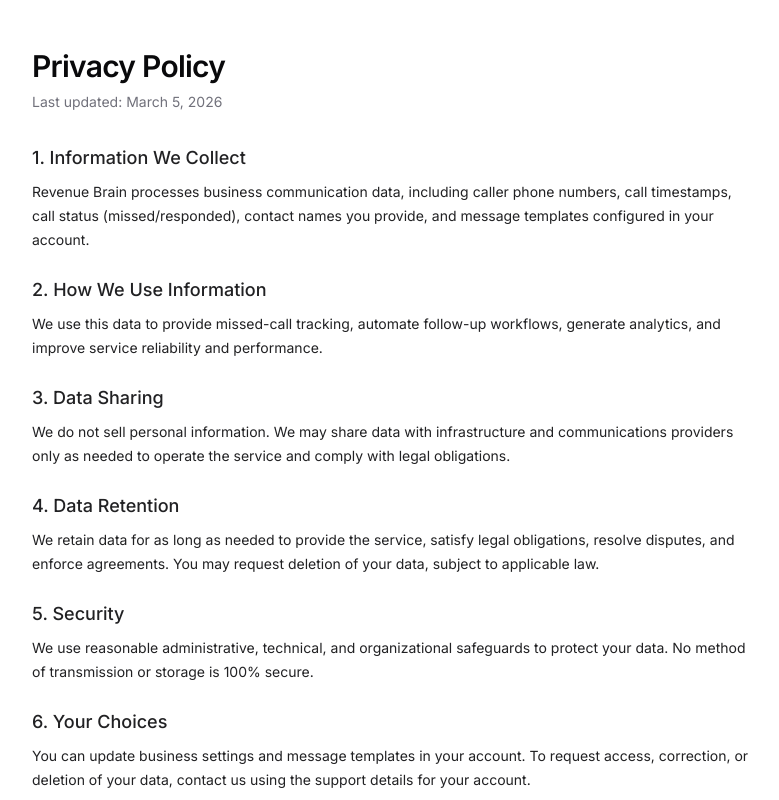
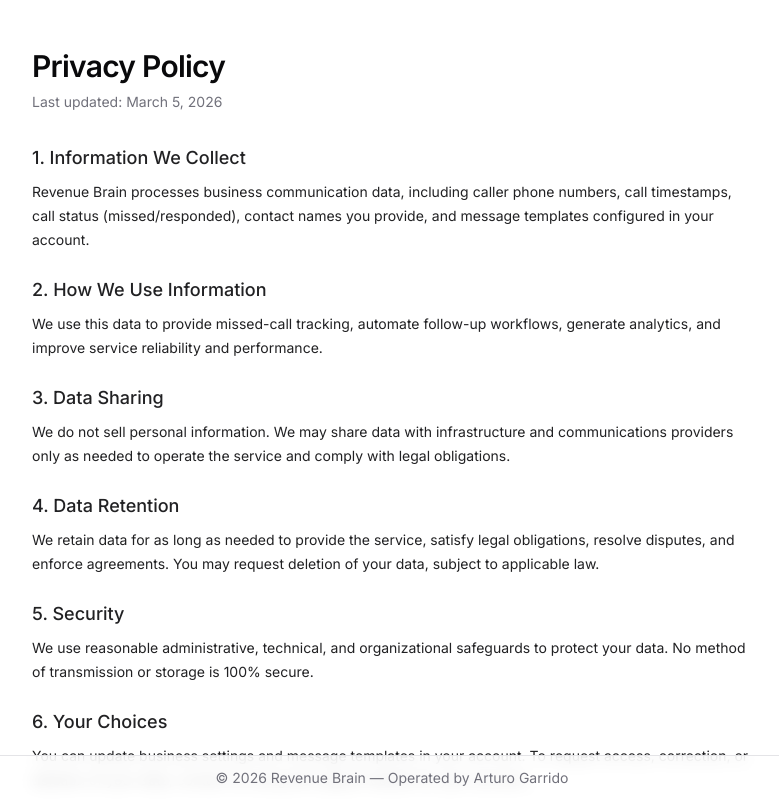
Before and after one commit to arturogarrido11/RevenueBrainRepo, a Next.js app: page /privacy-policy in a window 1280 px wide. Shown: the top 800 px of the page, without its empty margins (248-1027 px from the left). Built offline with nearby package versions, Linux system fonts and the light colour scheme; no server answers.

Commit message:
Add global footer with copyright and operator attribution

```diff
--- a/app/layout.tsx
+++ b/app/layout.tsx
@@ -30,7 +30,12 @@
       <body
         className={`${geistSans.variable} ${geistMono.variable} antialiased`}
       >
-        <ConvexClientProvider>{children}</ConvexClientProvider>
+        <ConvexClientProvider>
+          {children}
+          <footer className="fixed inset-x-0 bottom-0 z-50 border-t bg-background/95 py-3 text-center text-sm text-muted-foreground backdrop-blur supports-[backdrop-filter]:bg-background/80">
+            © 2026 Revenue Brain — Operated by Arturo Garrido
+          </footer>
+        </ConvexClientProvider>
       </body>
     </html>
   );
```
